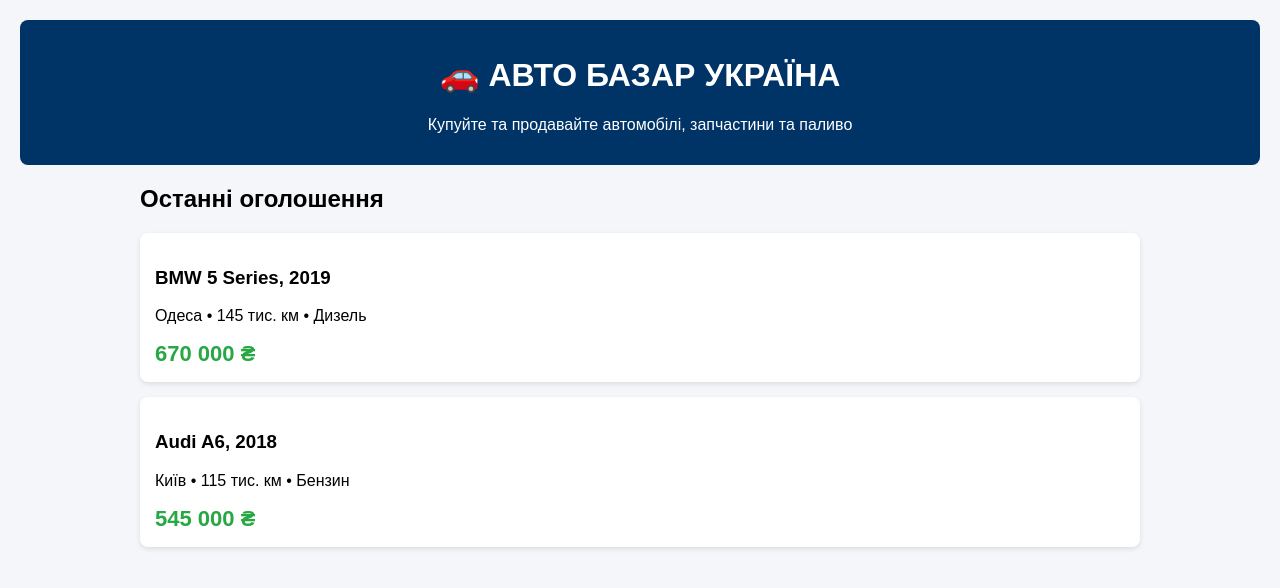
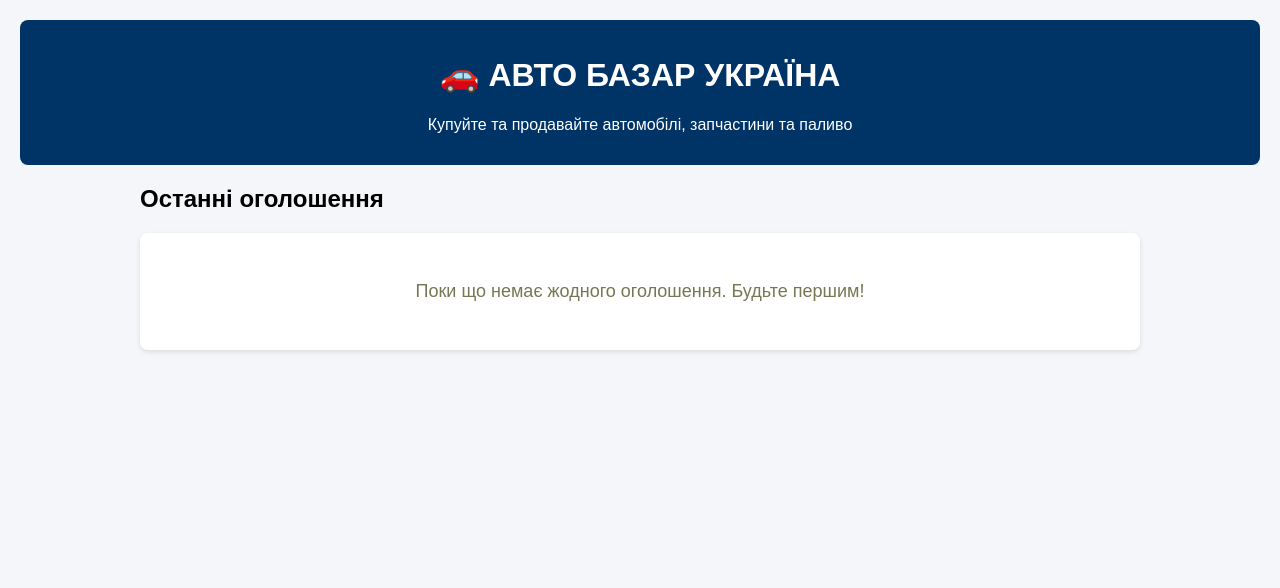
Before and after one commit to amogussigma2001-dev/autobazar, a Flask app: template templates/index.html in a window 1280 px wide. Shown: the top 588 px of the page. Run offline with Flask 3, Linux system fonts and the light colour scheme; the template is opened without the code that fills it, so the values that code supplies are empty.

Commit message:
Update index.html

```diff
--- a/templates/index.html
+++ b/templates/index.html
@@ -9,6 +9,7 @@
         .container { max-width: 1000px; margin: 20px auto; }
         .card { background: white; padding: 15px; margin-bottom: 15px; border-radius: 8px; box-shadow: 0 2px 5px rgba(0,0,0,0.1); }
         .price { color: #28a745; font-size: 22px; font-weight: bold; }
+        .no-cars { text-align: center; color: #775; padding: 30px; font-size: 18px; }
     </style>
 </head>
 <body>
@@ -18,16 +19,20 @@
     </header>
     <div class="container">
         <h2>Останні оголошення</h2>
-        <div class="card">
-            <h3>BMW 5 Series, 2019</h3>
-            <p>Одеса • 145 тис. км • Дизель</p>
-            <div class="price">670 000 ₴</div>
-        </div>
-        <div class="card">
-            <h3>Audi A6, 2018</h3>
-            <p>Київ • 115 тис. км • Бензин</p>
-            <div class="price">545 000 ₴</div>
-        </div>
+
+        {% if announcements %}
+            {% for item in announcements %}
+            <div class="card">
+                <h3>{{ item.title }}</h3>
+                <p>{{ item.city }} • {{ item.mileage }} тис. км • {{ item.description }}</p>
+                <div class="price">{{ item.price_uah }} ₴</div>
+            </div>
+            {% endfor %}
+        {% else %}
+            <div class="card no-cars">
+                <p>Поки що немає жодного оголошення. Будьте першим!</p>
+            </div>
+        {% endif %}
     </div>
 </body>
 </html>
```
